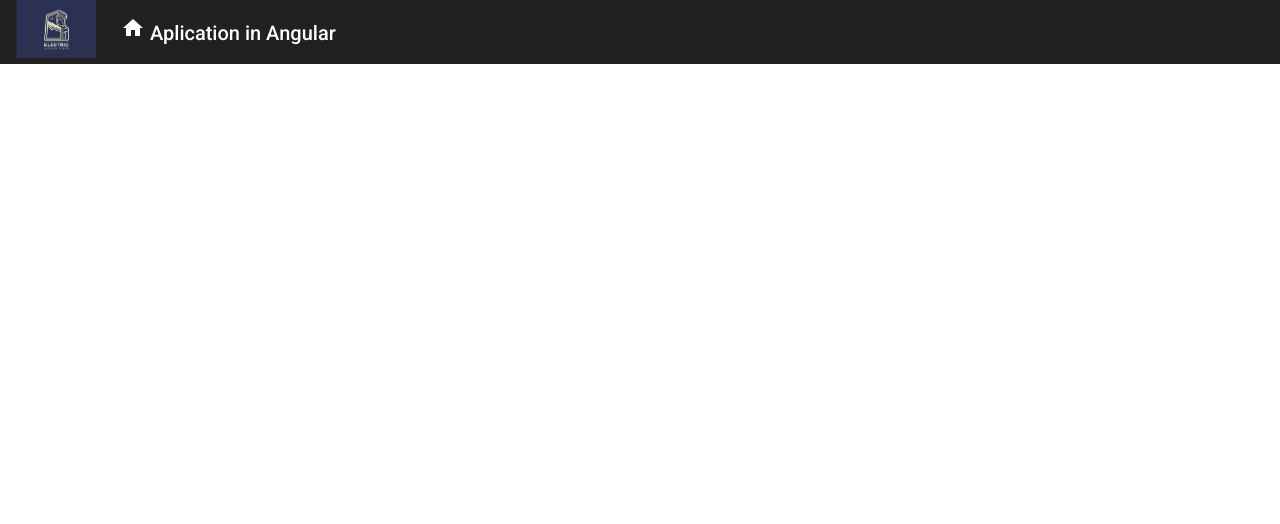
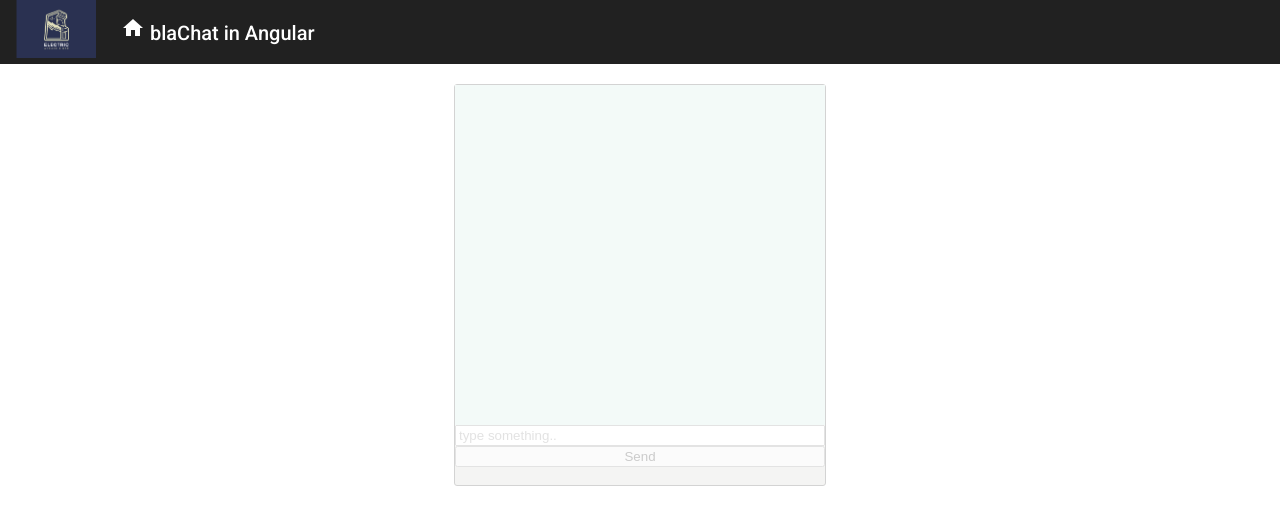
Before and after one commit to CaioMaxximus/angular_course, an Angular app in the folder frontend/: page / in a window 1280 px wide. Shown: the top 524 px of the page. Built offline with nearby package versions, Linux system fonts and the light colour scheme.

Commit message:
adding new components

```diff
--- a/frontend/src/app/app.component.html
+++ b/frontend/src/app/app.component.html
@@ -1,3 +1,5 @@
 <div>
     <app-header></app-header>
+    <!-- <app-login></app-login> -->
+    <app-chat></app-chat>
 </div>
--- /dev/null
+++ b/frontend/src/app/components/template/footer/footer.component.html
@@ -0,0 +1,3 @@
+<mat-toolbar>
+
+</mat-toolbar>
--- /dev/null
+++ b/frontend/src/app/components/template/footer/footer.component.ts
@@ -0,0 +1,15 @@
+import { Component, OnInit } from '@angular/core';
+
+@Component({
+  selector: 'app-footer',
+  templateUrl: './footer.component.html',
+  styleUrls: ['./footer.component.css']
+})
+export class FooterComponent implements OnInit {
+
+  constructor() { }
+
+  ngOnInit(): void {
+  }
+
+}
--- a/frontend/src/app/components/template/header/header.component.html
+++ b/frontend/src/app/components/template/header/header.component.html
@@ -8,7 +8,7 @@
         <i class="material-icons">
             home
         </i>
-        Aplication in Angular
+        blaChat in Angular
     </span>
 
 </mat-toolbar>
--- /dev/null
+++ b/frontend/src/app/components/views/chat/chat.component.css
@@ -0,0 +1,21 @@
+.chat{
+    height: 400px;
+    width: 370px;
+    border: solid rgb(41, 39, 39) 1px;
+    border-radius: 3px;
+    margin: 20px auto;
+    position: relative;
+    background-color: rgb(204, 204, 197);
+    opacity: 0.2;
+}
+.chat #messages-area{
+    height: 85%;
+    width: 100%;
+    background-color: rgb(197, 235, 222);
+
+}
+
+.chat #message-send{
+    display: grid;
+    grid-template-columns: 1fr;
+}
--- /dev/null
+++ b/frontend/src/app/components/views/chat/chat.component.html
@@ -0,0 +1,10 @@
+<div class = "chat">
+    <div id="messages-area">
+
+    </div>
+    <div id= "message-send">
+        <input placeholder = "type something..">
+        <button type="submit"> Send</button>
+
+    </div>
+</div>
--- /dev/null
+++ b/frontend/src/app/components/views/chat/chat.component.ts
@@ -0,0 +1,15 @@
+import { Component, OnInit } from '@angular/core';
+
+@Component({
+  selector: 'app-chat',
+  templateUrl: './chat.component.html',
+  styleUrls: ['./chat.component.css']
+})
+export class ChatComponent implements OnInit {
+
+  constructor() { }
+
+  ngOnInit(): void {
+  }
+
+}
--- /dev/null
+++ b/frontend/src/app/components/views/login/login.component.css
@@ -0,0 +1,14 @@
+.login{
+    margin: 50px auto;
+    width: 200px;
+    height: auto;
+    border: solid black 2px ;
+    border-radius: 5px;
+    display: flex;
+    flex-direction: column;
+    align-items: center;
+}
+
+.login * {
+    margin : 5px 2px;
+}
--- /dev/null
+++ b/frontend/src/app/components/views/login/login.component.html
@@ -0,0 +1,12 @@
+<div class="login">
+
+    <div>
+        <h2>Login</h2>
+    </div>
+    <form action="">
+        <input placeholder="Name" type="text">
+        <input placeholder="Password" type="text">
+        <button type= "submit">Enter</button>
+    </form>
+
+</div>
--- /dev/null
+++ b/frontend/src/app/components/views/login/login.component.ts
@@ -0,0 +1,15 @@
+import { Component, OnInit } from '@angular/core';
+
+@Component({
+  selector: 'app-login',
+  templateUrl: './login.component.html',
+  styleUrls: ['./login.component.css']
+})
+export class LoginComponent implements OnInit {
+
+  constructor() { }
+
+  ngOnInit(): void {
+  }
+
+}
```
Also changed, not shown: frontend/src/app/app.module.ts (+8 -2 lines), frontend/src/app/components/template/footer/footer.component.css (added).
